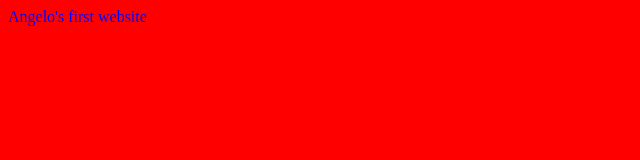
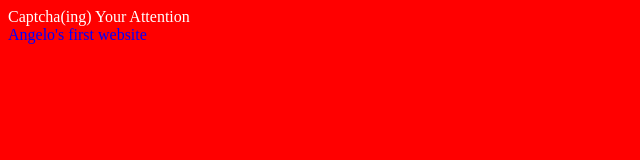
Before and after one commit to AngloSafar/AngloSafar.github.io, a plain HTML site: page index.html in a window 1280 px wide. Shown: the whole page, without its empty margins (0-640 px from the left). Drawn offline with Linux system fonts and the light colour scheme; a web font is replaced by a local one.

Commit message:
Change again

```diff
--- a/index.html
+++ b/index.html
@@ -8,11 +8,11 @@
     <link rel="stylesheet" href="style.css">
 </head>
 
-<title>
+<header>
 
     Captcha(ing) Your Attention
 
-</title>
+</header>
 
 <body>
 
--- a/style.css
+++ b/style.css
@@ -3,7 +3,7 @@ body {
     color: blue;
 }
 
-title {
+header {
     color: white;
     font-family: Distraught;
 }
```
